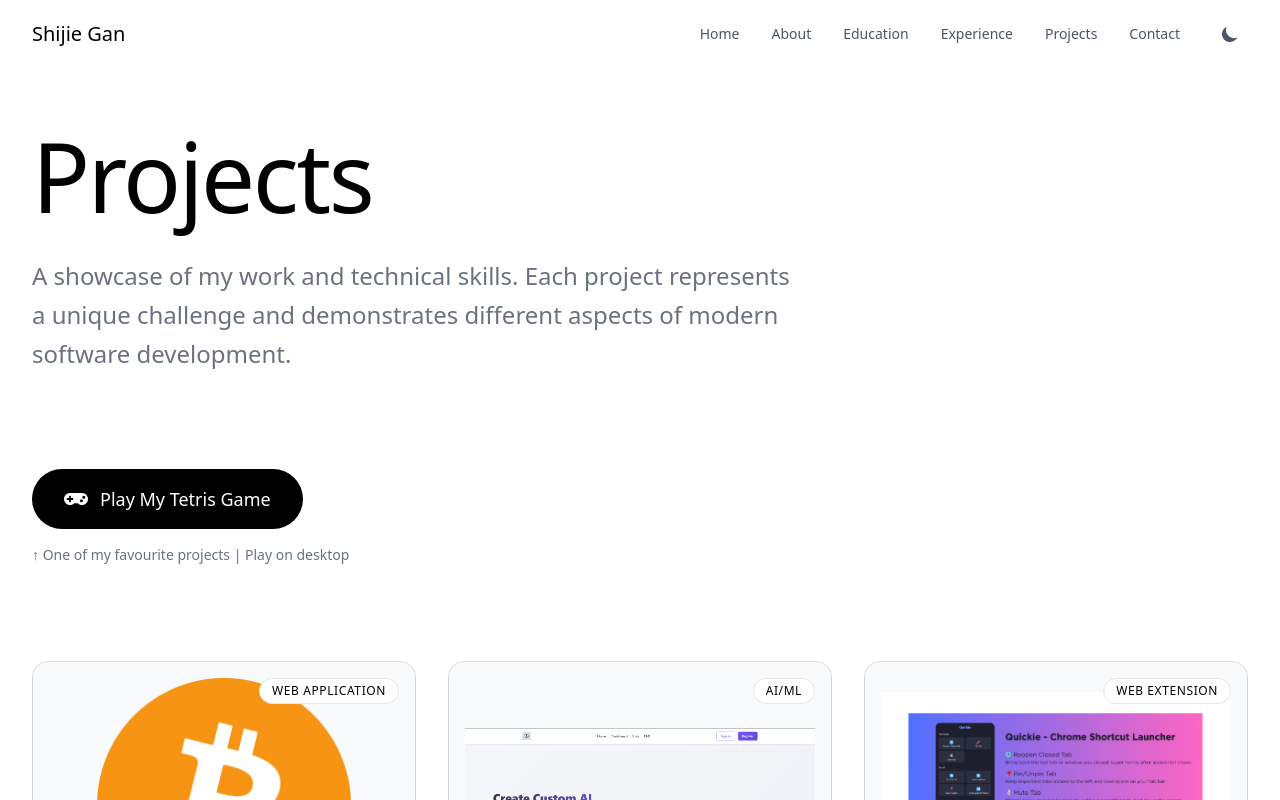
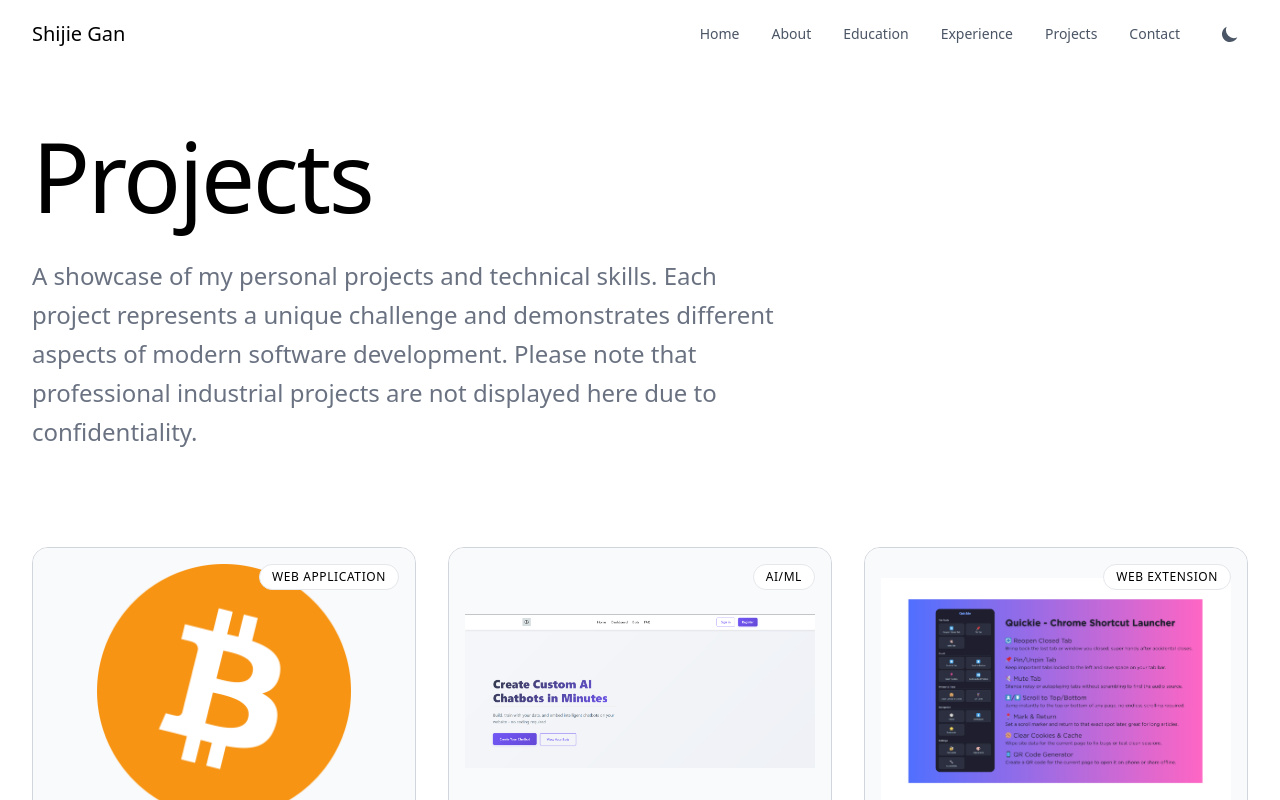
Before and after one commit to sgan0420/portfolio, a Next.js app: page /projects in a window 1280 px wide. Shown: the top 800 px of the page. Built offline with nearby package versions, Linux system fonts and the light colour scheme.

Commit message:
fix sentence

```diff
--- a/src/app/projects/page.tsx
+++ b/src/app/projects/page.tsx
@@ -144,30 +144,11 @@ const Projects = () => {
             Projects
           </h1>
           <p className="text-xl sm:text-2xl text-gray-500 dark:text-gray-400 font-light leading-relaxed max-w-3xl">
-            A showcase of my work and technical skills. Each project represents
-            a unique challenge and demonstrates different aspects of modern
-            software development.
-          </p>
-        </motion.div>
-
-        {/* Play My Tetris Button */}
-        <motion.div
-          initial={{ opacity: 0, y: 20 }}
-          animate={{ opacity: 1, y: 0 }}
-          transition={{ duration: 0.6, delay: 0.1 }}
-          className="mb-24"
-        >
-          <a
-            href="https://sgan0420.github.io/tetris-game/"
-            target="_blank"
-            rel="noopener noreferrer"
-            className="inline-flex items-center gap-3 px-8 py-4 bg-black dark:bg-white text-white dark:text-black font-medium text-lg rounded-full hover:opacity-80 transition-opacity duration-300"
-          >
-            <FaGamepad className="w-6 h-6" />
-            Play My Tetris Game
-          </a>
-          <p className="text-gray-500 dark:text-gray-400 mt-4 text-sm font-light">
-            ↑ One of my favourite projects | Play on desktop
+            A showcase of my personal projects and technical skills. Each
+            project represents a unique challenge and demonstrates different
+            aspects of modern software development. Please note that
+            professional industrial projects are not displayed here due to
+            confidentiality.
           </p>
         </motion.div>
 
```
